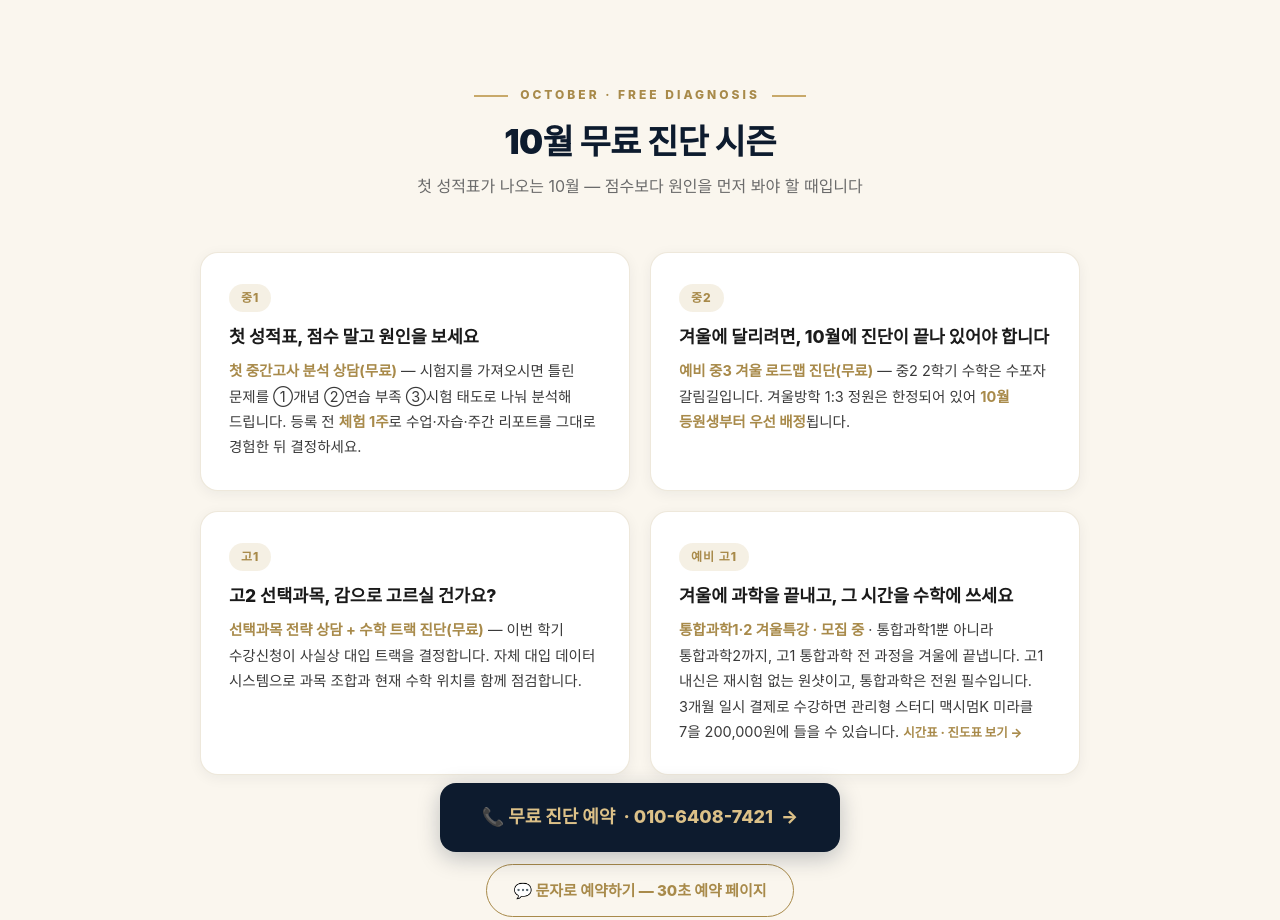
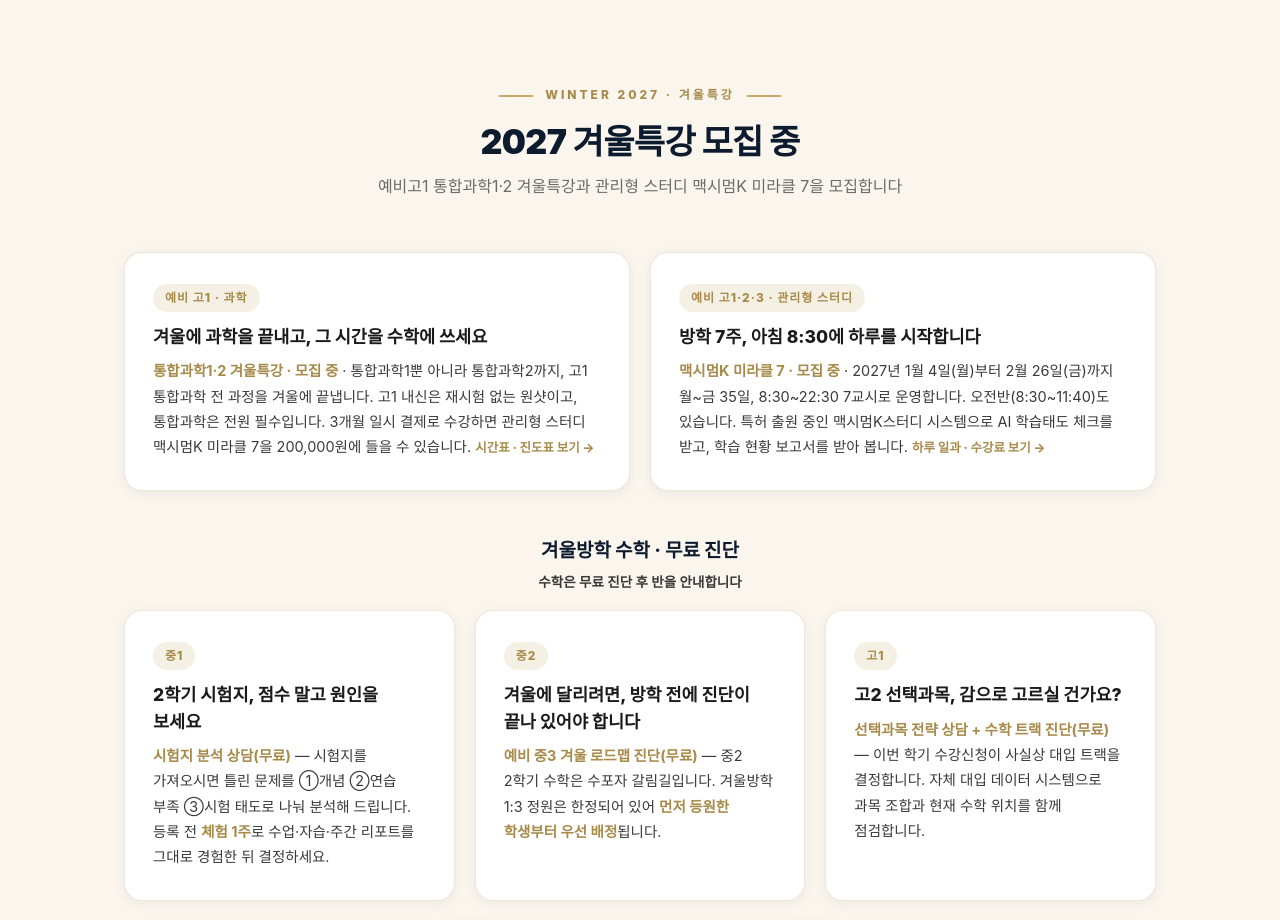
Before and after one commit to trmaximumk-afk/prime-k-math, a plain HTML site: page index.html in a window 1280 px wide. Shown: the part 980-1900 px from the top of the page. Drawn offline with Linux system fonts and the light colour scheme.

Commit message:
홈페이지 10월 무료 진단 시즌 → 2027 겨울특강 모집으로 교체
- 맨 위 띠: 2027 겨울특강 모집 중(통합과학1·2·맥시멈K 미라클 7) → winter.html
- 캠페인 구역: 겨울특강 2장(통합과학1·2, 미라클 7) + 겨울방학 수학 무료 진단 3장
- 10월 표현 정리(첫 중간고사·10월 등원생 우선 배정), 모집 안내 상자 문구
- 문자 예약 페이지 학년별 안내도 같은 기준으로(공통과학·사전예약 → 통합과학1·2 겨울특강 모집 중)

Co-Authored-By: Claude Opus 5.5 <noreply@anthropic.com>

```diff
--- a/index.html
+++ b/index.html
@@ -61,7 +61,7 @@
     *{animation:none !important;transition:none !important}
   }
 
-  /* ============ 10월 캠페인 (진단 시즌) ============ */
+  /* ============ 겨울 캠페인 (2027 겨울특강) ============ */
   .campaign-strip{
     display:inline-block;text-align:center;text-decoration:none;
     background:var(--navy,#0d1b2e);color:#fff;
@@ -470,6 +470,11 @@
   @media (max-width:680px){
     .diag-grid{grid-template-columns:1fr}
   }
+  .diag-sub{max-width:1032px;margin:44px auto 16px;text-align:center;font-size:clamp(17px,2vw,19px);font-weight:800;color:var(--navy)}
+  .diag-sub small{display:block;font-size:13.5px;font-weight:600;color:var(--text-2);margin-top:4px}
+  .diag-grid.wide{max-width:1032px}
+  .diag-grid.three{grid-template-columns:repeat(3,1fr);max-width:1032px;margin-bottom:30px}
+  @media (max-width:900px){.diag-grid.three{grid-template-columns:1fr;max-width:880px}}
 
   /* ============ 03. 4 POINTS ============ */
   .sys-grid{
@@ -1283,7 +1288,7 @@
 <!-- ========== HERO ========== -->
 <header class="hero" id="top">
   <div class="container hero-inner">
-    <a href="#diagnosis" class="campaign-strip">🎯 <span class="cs-accent">10월 무료 진단 시즌</span> — 중1 첫 시험 분석 · 예비고1 겨울 과학 특강 사전예약<span class="cs-arrow">→</span></a>
+    <a href="winter.html" class="campaign-strip"><span class="cs-accent">2027 겨울특강 모집 중</span> · 예비고1 통합과학1·2 · 맥시멈K 미라클 7<span class="cs-arrow">→</span></a>
     <span class="hero-brand reveal">PRIME K MATH · MAXIMUM K CONSULTING</span>
     <h1 class="hero-logo reveal">프라임<span class="accent">K</span>수학</h1>
     <p class="hero-tagline reveal" data-delay="1"><span class="em">태도가 공부를</span> 완성한다</p>
@@ -1308,33 +1313,42 @@
 </header>
 
 
-<!-- ========== 10월 캠페인: 무료 진단 시즌 ========== -->
+<!-- ========== 겨울 캠페인: 2027 겨울특강 ========== -->
 <section style="background:var(--bg-warm);" id="diagnosis">
   <div class="container">
-    <div class="section-divider reveal"><span>OCTOBER · FREE DIAGNOSIS</span></div>
-    <h2 class="reveal">10월 무료 진단 시즌</h2>
-    <p class="section-sub reveal">첫 성적표가 나오는 10월 — 점수보다 원인을 먼저 봐야 할 때입니다</p>
-
-    <div class="diag-grid">
+    <div class="section-divider reveal"><span>WINTER 2027 · 겨울특강</span></div>
+    <h2 class="reveal">2027 겨울특강 모집 중</h2>
+    <p class="section-sub reveal">예비고1 통합과학1·2 겨울특강과 관리형 스터디 맥시멈K 미라클 7을 모집합니다</p>
+
+    <div class="diag-grid wide">
+      <div class="diag-card reveal" data-delay="1">
+        <span class="diag-tag">예비 고1 · 과학</span>
+        <div class="diag-copy">겨울에 과학을 끝내고, 그 시간을 수학에 쓰세요</div>
+        <p class="diag-offer"><b>통합과학1·2 겨울특강 · 모집 중</b> · 통합과학1뿐 아니라 통합과학2까지, 고1 통합과학 전 과정을 겨울에 끝냅니다. 고1 내신은 재시험 없는 원샷이고, 통합과학은 전원 필수입니다. 3개월 일시 결제로 수강하면 관리형 스터디 맥시멈K 미라클 7을 200,000원에 들을 수 있습니다. <a href="winter.html#science" class="pr-link">시간표 · 진도표 보기 →</a></p>
+      </div>
+      <div class="diag-card reveal" data-delay="1">
+        <span class="diag-tag">예비 고1·2·3 · 관리형 스터디</span>
+        <div class="diag-copy">방학 7주, 아침 8:30에 하루를 시작합니다</div>
+        <p class="diag-offer"><b>맥시멈K 미라클 7 · 모집 중</b> · 2027년 1월 4일(월)부터 2월 26일(금)까지 월~금 35일, 8:30~22:30 7교시로 운영합니다. 오전반(8:30~11:40)도 있습니다. 특허 출원 중인 맥시멈K스터디 시스템으로 AI 학습태도 체크를 받고, 학습 현황 보고서를 받아 봅니다. <a href="winter.html#miracle" class="pr-link">하루 일과 · 수강료 보기 →</a></p>
+      </div>
+    </div>
+
+    <div class="diag-sub reveal">겨울방학 수학 · 무료 진단<small>수학은 무료 진단 후 반을 안내합니다</small></div>
+    <div class="diag-grid three">
       <div class="diag-card reveal" data-delay="1">
         <span class="diag-tag">중1</span>
-        <div class="diag-copy">첫 성적표, 점수 말고 원인을 보세요</div>
-        <p class="diag-offer"><b>첫 중간고사 분석 상담(무료)</b> — 시험지를 가져오시면 틀린 문제를 ①개념 ②연습 부족 ③시험 태도로 나눠 분석해 드립니다. 등록 전 <b>체험 1주</b>로 수업·자습·주간 리포트를 그대로 경험한 뒤 결정하세요.</p>
+        <div class="diag-copy">2학기 시험지, 점수 말고 원인을 보세요</div>
+        <p class="diag-offer"><b>시험지 분석 상담(무료)</b> — 시험지를 가져오시면 틀린 문제를 ①개념 ②연습 부족 ③시험 태도로 나눠 분석해 드립니다. 등록 전 <b>체험 1주</b>로 수업·자습·주간 리포트를 그대로 경험한 뒤 결정하세요.</p>
       </div>
       <div class="diag-card reveal" data-delay="1">
         <span class="diag-tag">중2</span>
-        <div class="diag-copy">겨울에 달리려면, 10월에 진단이 끝나 있어야 합니다</div>
-        <p class="diag-offer"><b>예비 중3 겨울 로드맵 진단(무료)</b> — 중2 2학기 수학은 수포자 갈림길입니다. 겨울방학 1:3 정원은 한정되어 있어 <b>10월 등원생부터 우선 배정</b>됩니다.</p>
+        <div class="diag-copy">겨울에 달리려면, 방학 전에 진단이 끝나 있어야 합니다</div>
+        <p class="diag-offer"><b>예비 중3 겨울 로드맵 진단(무료)</b> — 중2 2학기 수학은 수포자 갈림길입니다. 겨울방학 1:3 정원은 한정되어 있어 <b>먼저 등원한 학생부터 우선 배정</b>됩니다.</p>
       </div>
       <div class="diag-card reveal" data-delay="2">
         <span class="diag-tag">고1</span>
         <div class="diag-copy">고2 선택과목, 감으로 고르실 건가요?</div>
         <p class="diag-offer"><b>선택과목 전략 상담 + 수학 트랙 진단(무료)</b> — 이번 학기 수강신청이 사실상 대입 트랙을 결정합니다. 자체 대입 데이터 시스템으로 과목 조합과 현재 수학 위치를 함께 점검합니다.</p>
-      </div>
-      <div class="diag-card reveal" data-delay="2">
-        <span class="diag-tag">예비 고1</span>
-        <div class="diag-copy">겨울에 과학을 끝내고, 그 시간을 수학에 쓰세요</div>
-        <p class="diag-offer"><b>통합과학1·2 겨울특강 · 모집 중</b> · 통합과학1뿐 아니라 통합과학2까지, 고1 통합과학 전 과정을 겨울에 끝냅니다. 고1 내신은 재시험 없는 원샷이고, 통합과학은 전원 필수입니다. 3개월 일시 결제로 수강하면 관리형 스터디 맥시멈K 미라클 7을 200,000원에 들을 수 있습니다. <a href="winter.html#science" class="pr-link">시간표 · 진도표 보기 →</a></p>
       </div>
     </div>
 
@@ -1776,7 +1790,7 @@
       <div class="recruit-box reveal">
         <div><span class="recruit-tag">🎯 NOW RECRUITING</span></div>
         <div class="recruit-headline">중1·중2·고1 집중 모집<br>예비 고1 겨울 과학 특강</div>
-        <p class="recruit-sub">10월 무료 진단 시즌 — 등록 전 체험 1주로 결정하세요.<br>다른 학년도 결원 발생 시 상시 진입 가능합니다.</p>
+        <p class="recruit-sub">2027 겨울특강 모집 중 · 수학은 등록 전 체험 1주로 결정하세요.<br>다른 학년도 결원 발생 시 상시 진입 가능합니다.</p>
       </div>
 
       <table class="price-table reveal" data-delay="1"><tbody>
```
Also changed, not shown: diagnosis.html (+5 -4 lines).
